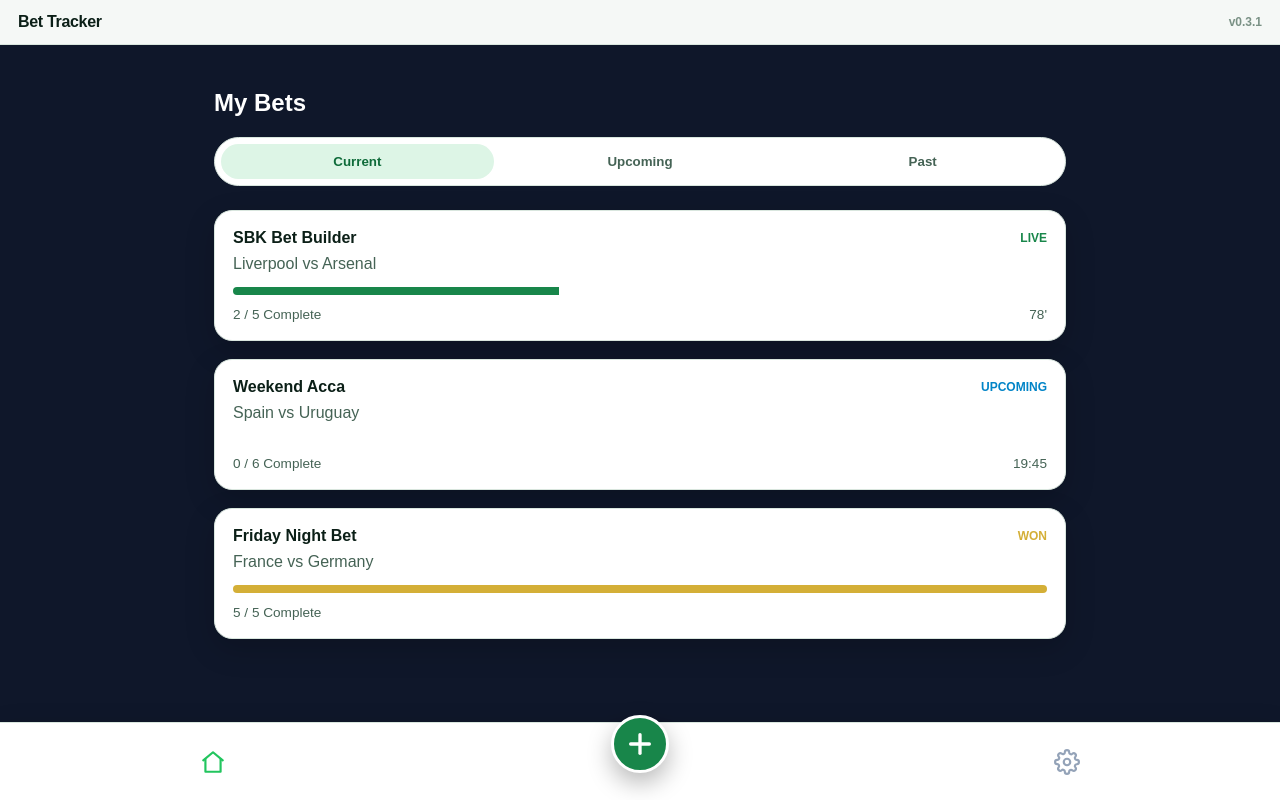
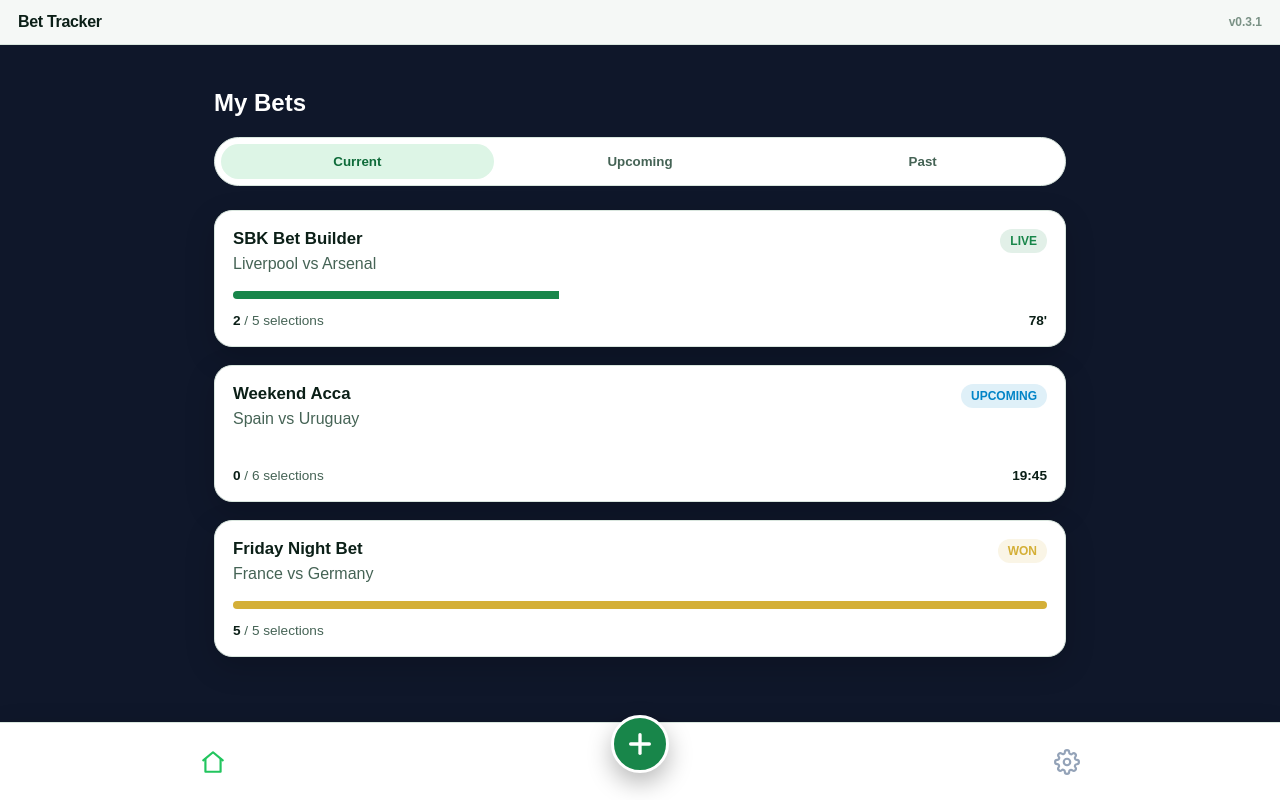
Before and after one commit to dcast-gif/Bet-Tracker, a Next.js app in the folder frontend/: page / in a window 1280 px wide. Built offline with nearby package versions, Linux system fonts and the light colour scheme.

Commit message:
Update BetCard.tsx

```diff
--- a/frontend/src/components/bets/BetCard.tsx
+++ b/frontend/src/components/bets/BetCard.tsx
@@ -35,27 +35,42 @@ export default function BetCard({
         padding: "18px",
         marginBottom: "18px",
         boxShadow: shadows.soft,
+        cursor: "pointer",
+        transition: "0.2s ease",
       }}
     >
       <div
         style={{
           display: "flex",
           justifyContent: "space-between",
-          alignItems: "center",
-          marginBottom: "8px",
+          alignItems: "flex-start",
         }}
       >
+        <div>
           <strong
             style={{
               color: colors.textPrimary,
-            fontSize: "1rem",
+              fontSize: "1.05rem",
             }}
           >
             {title}
           </strong>
 
+          <div
+            style={{
+              color: colors.textSecondary,
+              marginTop: "6px",
+            }}
+          >
+            {subtitle}
+          </div>
+        </div>
+
         <span
           style={{
+            padding: "5px 10px",
+            borderRadius: radius.pill,
+            background: `${colour}20`,
             color: colour,
             fontWeight: 700,
             fontSize: "0.75rem",
@@ -68,20 +83,11 @@ export default function BetCard({
 
       <div
         style={{
-          color: colors.textSecondary,
-          marginBottom: "14px",
-        }}
-      >
-        {subtitle}
-      </div>
-
-      <div
-        style={{
+          marginTop: "18px",
           height: "8px",
           borderRadius: radius.pill,
+          background: colors.surface,
           overflow: "hidden",
-          background: colors.surface,
-          marginBottom: "12px",
         }}
       >
         <div
@@ -97,15 +103,32 @@ export default function BetCard({
         style={{
           display: "flex",
           justifyContent: "space-between",
+          alignItems: "center",
+          marginTop: "14px",
           color: colors.textSecondary,
           fontSize: "0.85rem",
         }}
       >
         <span>
-          {completed} / {total} Complete
+          <strong
+            style={{
+              color: colors.textPrimary,
+            }}
+          >
+            {completed}
+          </strong>{" "}
+          / {total} selections
         </span>
 
-        {minute && <span>{minute}</span>}
+        {minute && (
+          <strong
+            style={{
+              color: colors.textPrimary,
+            }}
+          >
+            {minute}
+          </strong>
+        )}
       </div>
     </div>
   );
```
Lines whose indentation alone changed are shown as unchanged.
